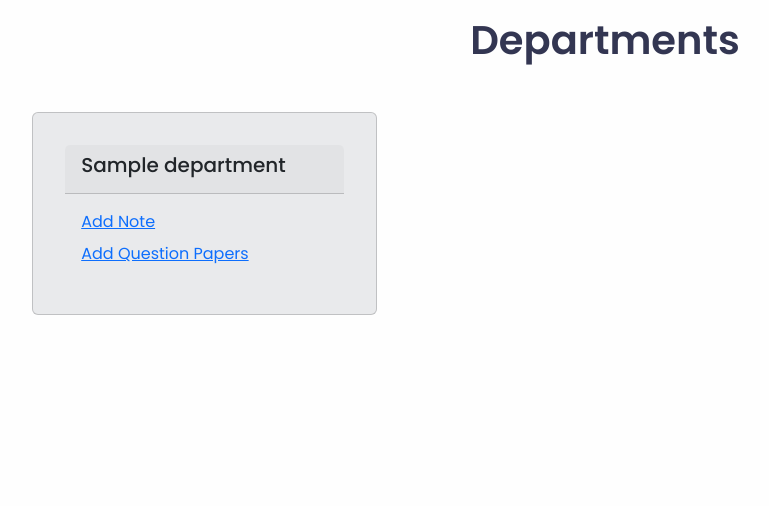
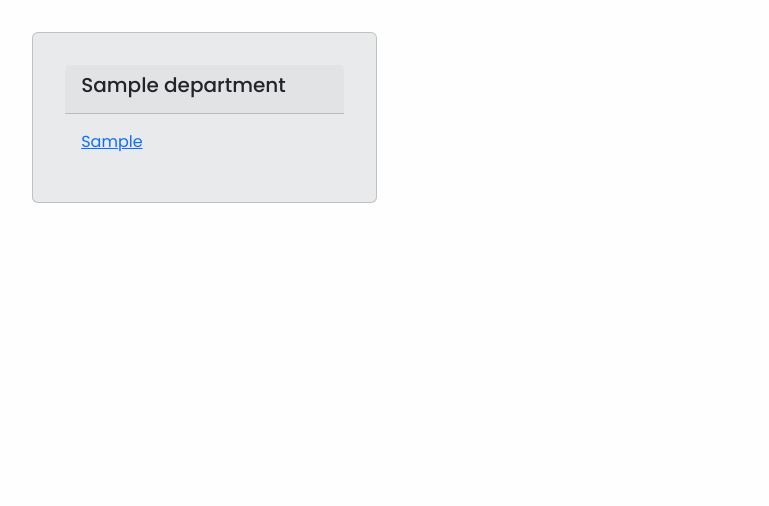
Before and after one commit to Yusuf-Babagana/finaly-year, a Node server app: template views/departments.ejs in a window 1280 px wide. Shown: the part 56-562 px from the top of the page, without its empty margins (35-804 px from the left). Run offline with Node 20, Linux system fonts and the light colour scheme; the template is opened without the code that fills it: most values are stand-ins (such as "Sample title", 1, 10 or a date in 2020); some libraries are stand-ins or nearby versions.

Commit message:
Add department links to array

```diff
--- a/app.js
+++ b/app.js
@@ -120,23 +120,9 @@
 app.get("/login", redirectIfAuthenticated, getLoginUser);
 app.post("/login", redirectIfAuthenticated, postLoginUser);
 
-app.get("/notes/add", authenticate, getDepartments.addNoteDepts);
-app.post("/notes/add", authoriseTeacher, (req, res) => {
-  deptCode = req.body.code;
-  //if deptCode is not valid, error
-  let reUrl = `/departments/${deptCode}${req.path}`;
-  res.redirect(reUrl);
-});
+app.get("/add-material", authenticate, authoriseTeacher, getDepartments.addMaterialDepts);
 app.get("/departments/:code/notes/add", authenticate, authoriseTeacher, getAddController);
 app.post("/departments/:code/notes/add", authenticate, authoriseTeacher, postAddController);
-
-app.get("/question-papers/add", authenticate, getDepartments.addQPDepts);
-app.post("/question-papers/add", authenticate, authoriseTeacher, (req, res) => {
-  deptCode = req.body.code;
-  //if deptCode is not valid, error
-  let reUrl = `/departments/${deptCode}${req.path}`;
-  res.redirect(reUrl);
-});
 app.get("/departments/:code/question-papers/add", authenticate, authoriseTeacher, getAddQP);
 app.post("/departments/:code/question-papers/add", authenticate, authoriseTeacher, postAddQP);
 
--- a/views/addData.ejs
+++ b/views/addData.ejs
@@ -119,10 +119,7 @@
     </div>
   </div>
 </div>
-<div class="mx-auto d-flex flex-row justify-content-around gap-0">
-  <div class="ps-5"><a class="btn btn-primary" href="/notes/add">Add Note</a></div>
-  <div class="pe-5"><a class="btn btn-primary" href="/question-papers/add">Add Question Paper</a></div>
-</div>
+<div class="d-flex justify-content-center"><a class="btn btn-primary" href="/add-material">Add Note/Question Paper</a></div>
 </div>
 
 <%- include("partials/footer"); %>
--- a/views/departments.ejs
+++ b/views/departments.ejs
@@ -1,5 +1,4 @@
 <%- include("partials/header"); %>
-<h1 class="heading">Departments</h1>
 <div class="row row-cols-1 row-cols-md-3 text-center">
 <% departments.forEach(d => { %>
   <div class="col-lg-4 col-md-6">
@@ -10,29 +9,9 @@
         </h5>
       </div>
       <div class="card-body d-flex flex-column gap-2">
-        <% if(d.editLink){%>
-        <% if (authRole !=='student'){ %>
-          <a class="btn btn-primary" href="<%=d.editLink %>" role="button"><i
-              class="fa-solid fa-pen"></i> Edit</a>
-          <% } %>
-          <% } %>
-          <% if(d.deleteLink){%>
-            <% if (authRole ==='admin'){ %>
-              <a class="btn btn-primary" href="<%=d.deleteLink %>" role="button"><i class="fa-solid fa-trash"></i> Delete</a>
-            <% } %>
-            <% } %>
-            <% if(d.searchNote){ %>
-                <a class="" href="<%=d.searchNote %>">Search Notes</a>
-              <% } %>
-              <% if(d.searchQP){ %>
-                <a class="" href="<%=d.searchQP %>">Search Question Papers</a>
-                <% } %>
-              <% if(d.addNote){ %>
-                <a class="" href="<%=d.addNote %>">Add Note</a>
-                <% } %>
-                <% if(d.addQP){ %>
-                  <a class="" href="<%=d.addQP %>">Add Question Papers</a>
-              <% } %>
+            <% d.links.forEach(l => { %>
+                <a href="<%= l[1] %>"><%= l[0] %></a>
+              <% }) %>
       </div>
     </div>
   </div>
```
Also changed, not shown: controllers/departmentsController.js (+3 -16 lines), utils/getData.js (+6 -10 lines).
